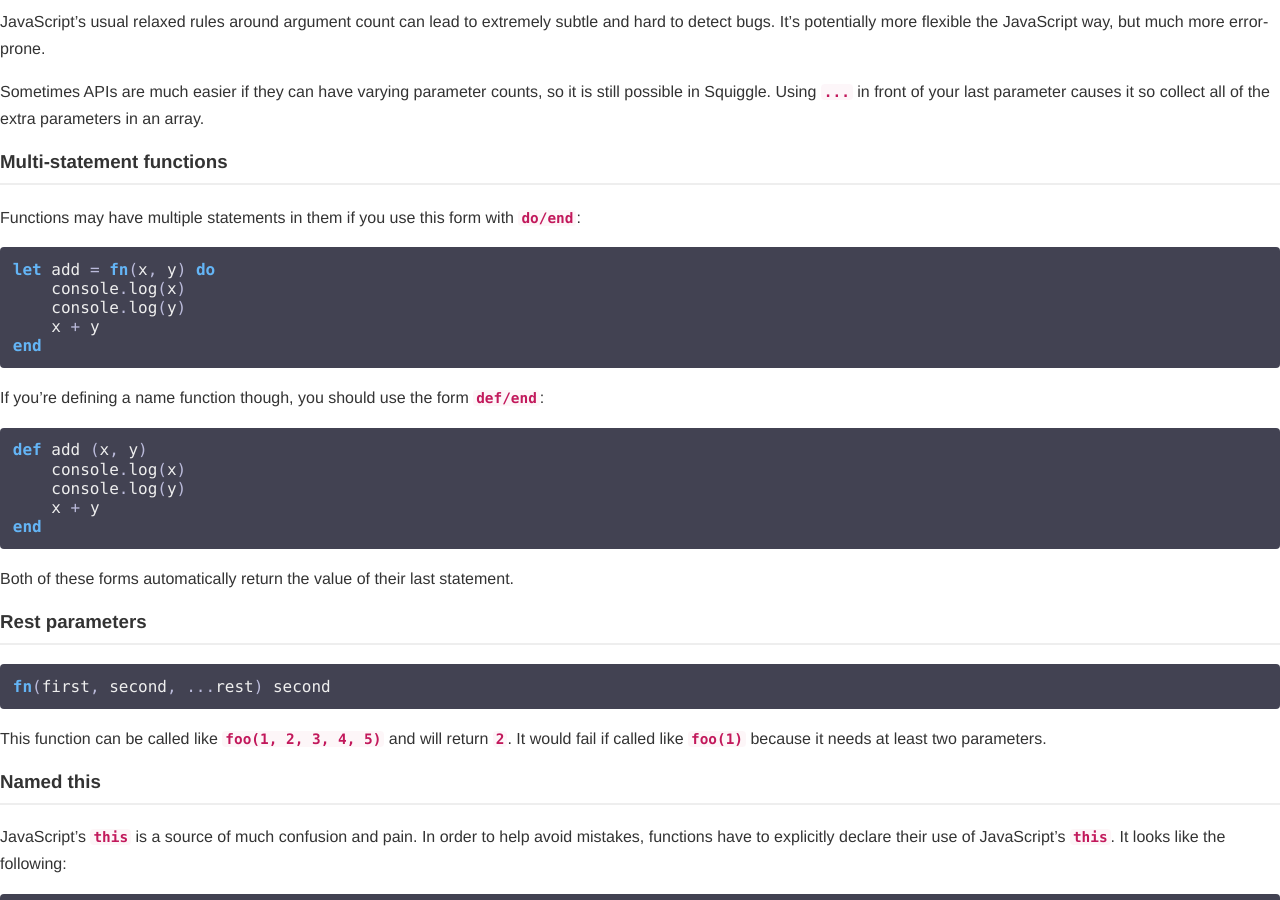
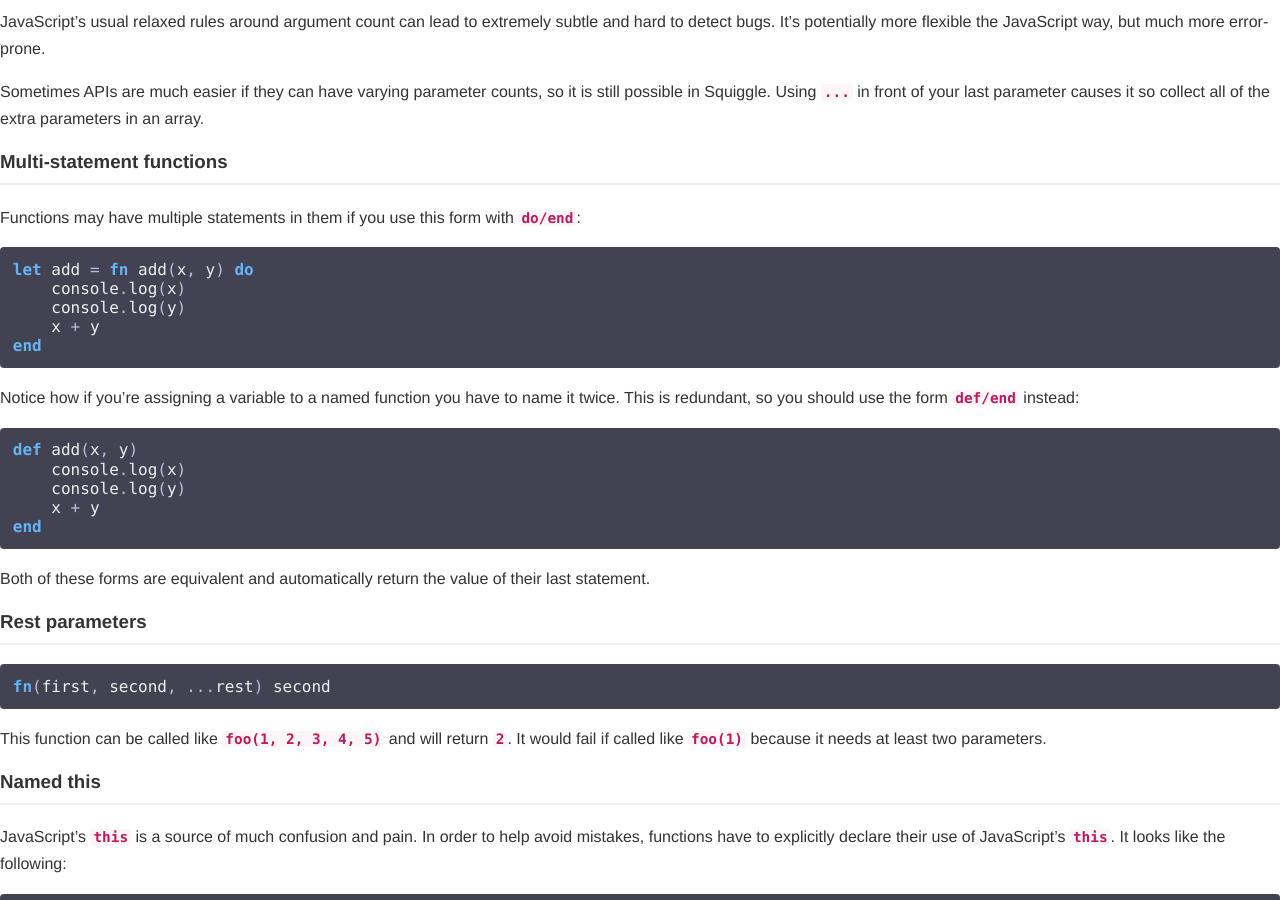
Before and after one commit to squiggle-lang/squiggle-lang.org, a Jekyll site: the page built from tutorial/chapter/3/index.md, in a window 1280 px wide and 900 px high, scrolled down 2525 px. Built offline with Jekyll 4.4.1, drawn with Linux system fonts in a browser that asks for light colours; Markdown is read by kramdown in place of the engine named in the settings.

Commit message:
Clarification on why def exists

````diff
--- a/tutorial/chapter/3/index.md
+++ b/tutorial/chapter/3/index.md
@@ -124,24 +124,24 @@ Sometimes APIs are much easier if they can have varying parameter counts, so it
 Functions may have multiple statements in them if you use this form with `do/end`:
 
 ```squiggle
-let add = fn(x, y) do
+let add = fn add(x, y) do
     console.log(x)
     console.log(y)
     x + y
 end
 ```
 
-If you're defining a name function though, you should use the form `def/end`:
+Notice how if you're assigning a variable to a named function you have to name it twice. This is redundant, so you should use the form `def/end` instead:
 
 ```squiggle
-def add (x, y)
+def add(x, y)
     console.log(x)
     console.log(y)
     x + y
 end
 ```
 
-Both of these forms automatically return the value of their last statement.
+Both of these forms are equivalent and automatically return the value of their last statement.
 
 ### Rest parameters
 
````
